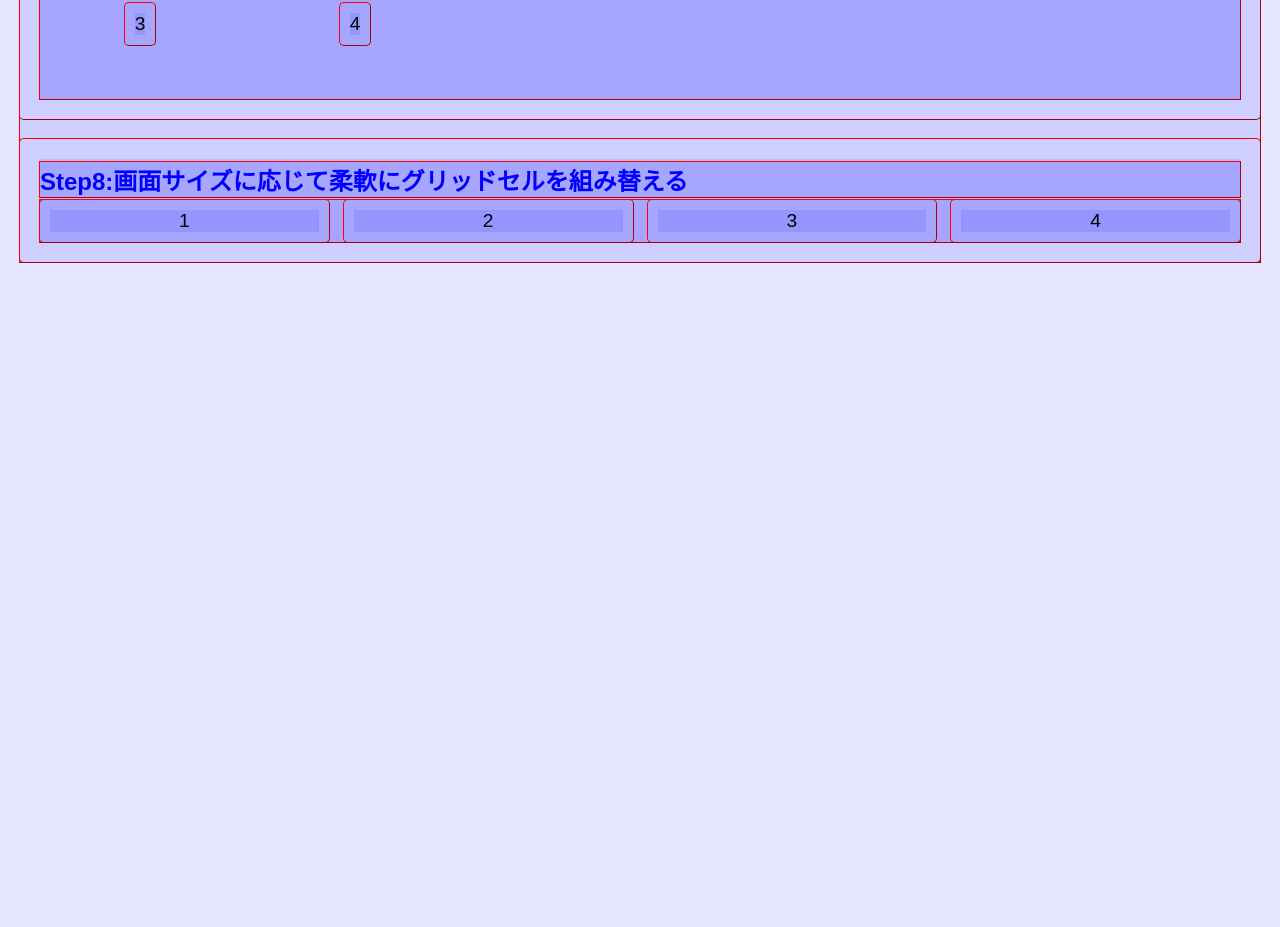
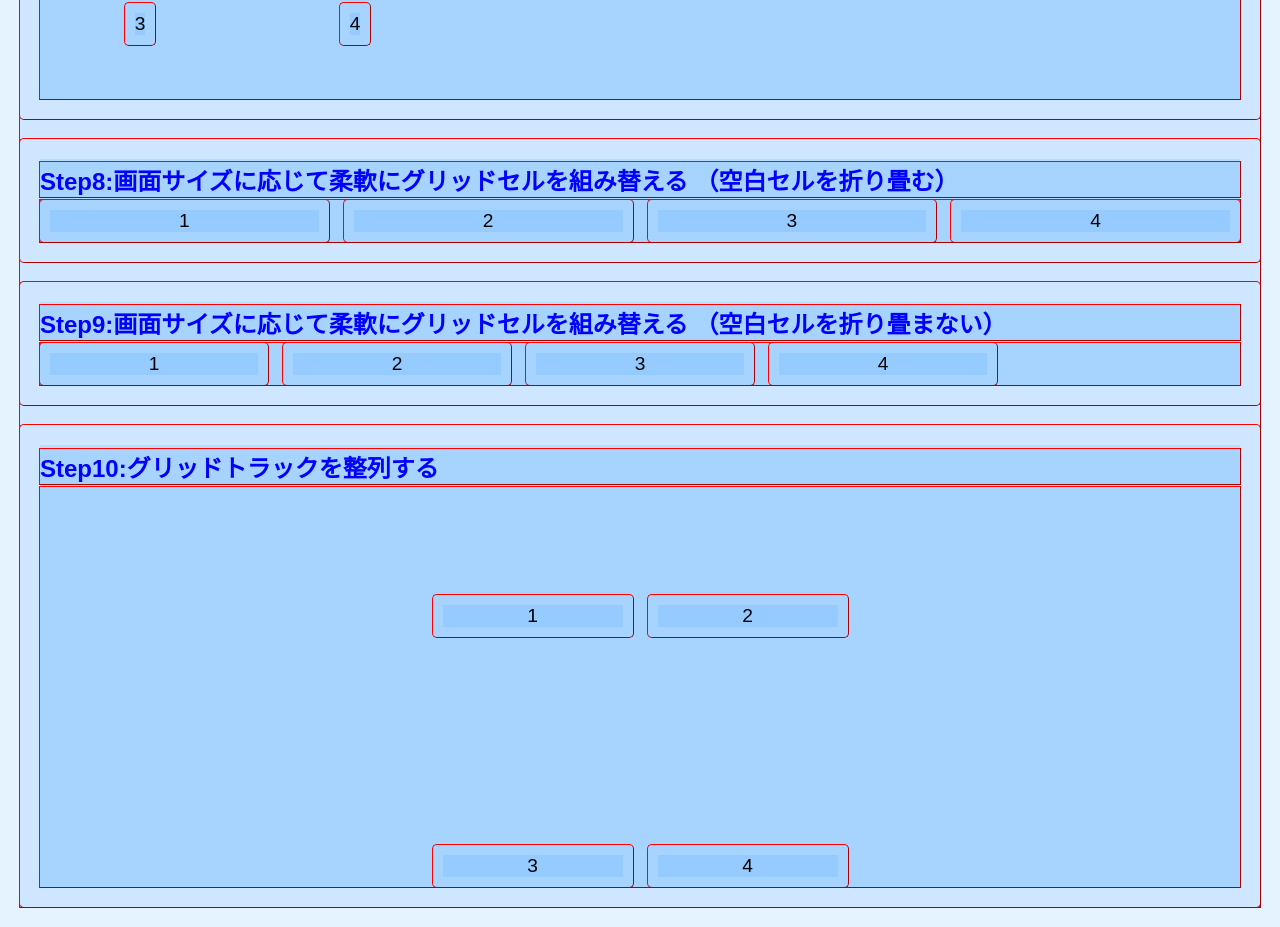
Before and after one commit to kayabuk1/iot-frontend-practice, a website: page grid.html in a window 1280 px wide. Shown: the part 2305-3232 px from the top of the page. Before the commit the page ends 2587 px from the top, so only its background shows below. Drawn offline with Linux system fonts and the light colour scheme; some packages are replaced by stand-ins of ours; files that its build step writes are made by us from their sources.

Commit message:
Update grid.html with new steps and background color change

```diff
--- a/grid.html
+++ b/grid.html
@@ -15,7 +15,7 @@
 
         <style>
             *{
-            background-color: rgba(0, 0, 255, 0.1); /* 半透明の青 */
+            background-color: rgba(0, 128, 255, 0.1); /* 半透明の青 */
             background-clip: content-box;
             outline: 1px outset red;
 
@@ -224,6 +224,46 @@
                     auto-fitに変える */
                     gap: 15px;
             }
+             .container-step9{
+                display: grid;
+                /* ｸﾞﾘｯﾄﾞｺﾝﾃﾅに設定（親要素） */
+                /* ↓から格子状に設定するプロパティ。列と行で分ける必要がある */
+                    /* 列の設定 */
+                    grid-template-columns:
+                    repeat(auto-fill,minmax(200px,1fr));
+                    /* 列数行数を下辺にする場合はrepeat()の引数を
+                    auto-fitに変える */
+                    gap: 15px;
+            }
+            .container-step10{
+                /* コンテナの高さを広げる */
+                height: 400px;
+                display: grid;
+                /* ｸﾞﾘｯﾄﾞｺﾝﾃﾅに設定（親要素） */
+                /* ↓から格子状に設定するプロパティ。列と行で分ける必要がある */
+                    /* 列の設定 */
+                    grid-template-columns: repeat(2,200px);
+                    /* 作りたい列数分、各列の大きさを指定する。
+                        例：100pxの列を3つ分など。子要素が4つある場合は
+                        折り返されて2行目先頭に並ぶ。 */
+                    /* 行の設定 */
+                    grid-template-rows: repeat(2,150px);
+                    /* 例：80pxの行を2つ作る */
+                    gap: 15px;
+
+                    justify-items:stretch;
+                    align-items:end;
+                    /* デフォルト状態（何も指定しない場合）：
+                    Gridのセル内の配置ルールは、デフォルトで
+                    stretch（引き伸ばす） に設定されています。
+                    そのため、アイテムは「与えられた
+                     200px × 150px のマス目いっぱいにまで自分を拡張しろ！」
+                     と動き、マス目と同じ大きさの箱になります。 */
+                     /* コンテナ内における列の配置設定 */
+                     justify-content: center;
+                     /* コンテナ内における行の配置設定：行の間に均等な余白を設ける */
+                     align-content: space-between;
+            }
         </style>
 
     </head>
@@ -302,8 +342,28 @@
             </div>
         </section>
         <section>
-            <h1>Step8:画面サイズに応じて柔軟にグリッドセルを組み替える</h1>
+            <h1>Step8:画面サイズに応じて柔軟にグリッドセルを組み替える
+                （空白セルを折り畳む）</h1>
             <div class="container-step8">
+                <div class="item ">1</div>
+                <div class="item ">2</div>
+                <div class="item ">3</div>
+                <div class="item ">4</div>
+            </div>
+        </section>
+        <section>
+            <h1>Step9:画面サイズに応じて柔軟にグリッドセルを組み替える
+                （空白セルを折り畳まない）</h1>
+            <div class="container-step9">
+                <div class="item ">1</div>
+                <div class="item ">2</div>
+                <div class="item ">3</div>
+                <div class="item ">4</div>
+            </div>
+        </section>
+        <section>
+            <h1>Step10:グリッドトラックを整列する</h1>
+            <div class="container-step10">
                 <div class="item ">1</div>
                 <div class="item ">2</div>
                 <div class="item ">3</div>
```
